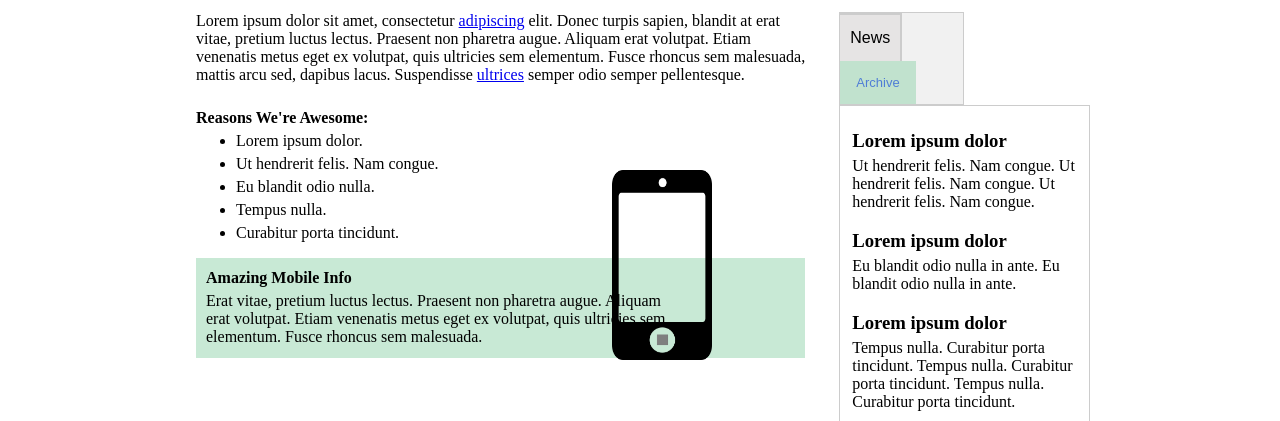
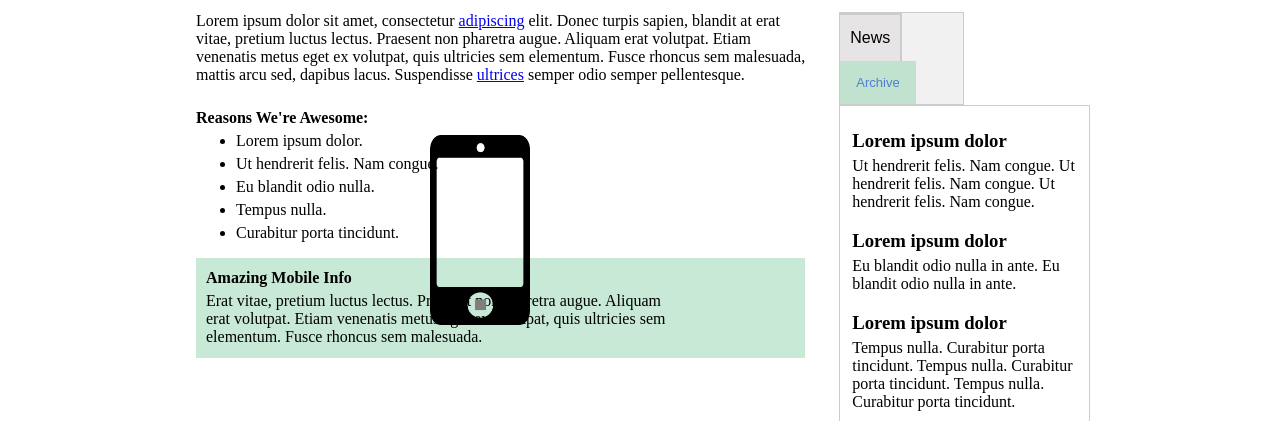
Before and after one commit to SirCoop/UrBank, a website: page webapp/index.html in a window 1280 px wide. Shown: the part 130-551 px from the top of the page. Drawn offline with Linux system fonts and the light colour scheme.

Commit message:
modified css for phone position

```diff
--- a/webapp/styles/style.css
+++ b/webapp/styles/style.css
@@ -139,12 +139,8 @@ div>a {
     float: right;
     position: absolute;
     z-index: 1000;
-    top: 300px;
-    right: 568px;
-    /*float: right;
-    position: absolute;
-    left: 781px;
-    top: 310px;*/
+    right: 750px;
+    top: 265px;
 }
 
 #rates {
```
